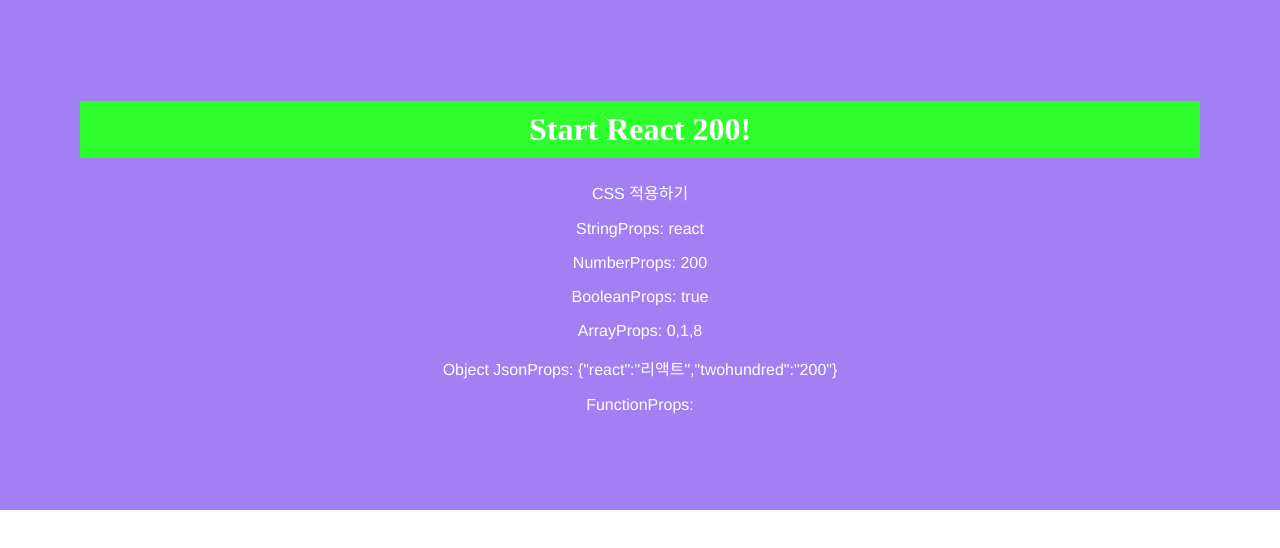
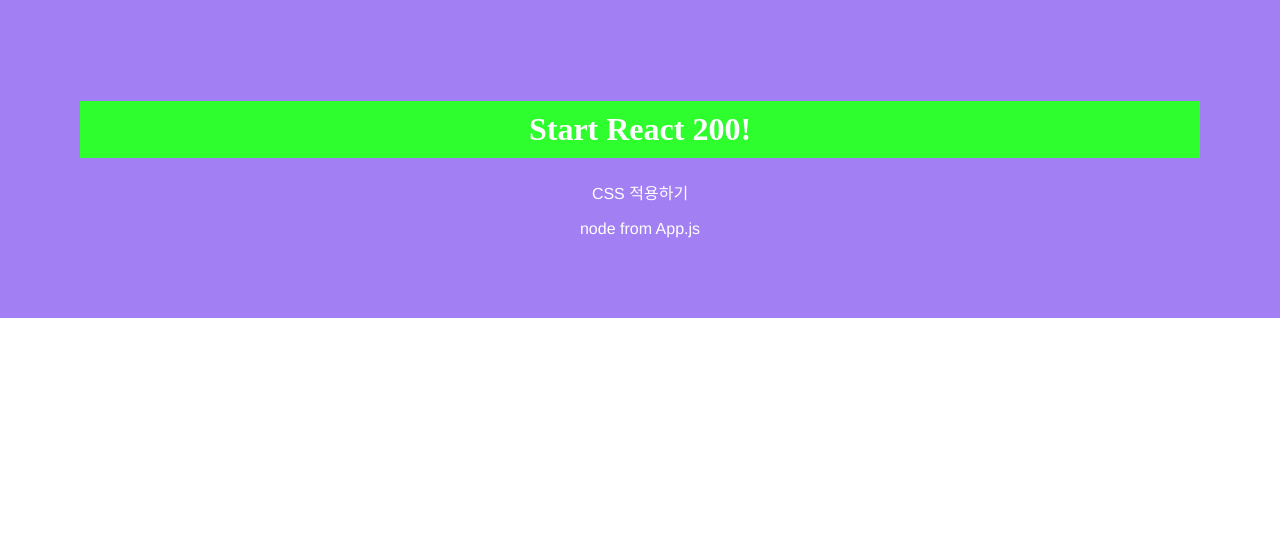
Before and after one commit to zakumann/React_200, a React (Create React App) app in the folder client/: page / in a window 1280 px wide. Shown: the top 548 px of the page. Built offline with nearby package versions, Linux system fonts and the light colour scheme.

Commit message:
07202023

```diff
--- a/client/src/App.js
+++ b/client/src/App.js
@@ -1,20 +1,15 @@
 import React from 'react';
 import './App.css';
-import PropsDatatype from './R200/R018_PropsDatatype'
+import PropsNode from './R200/R023_PropsNode'
 
 function App() {
   return (
     <div>
       <h1>Start React 200!</h1>
       <p>CSS 적용하기</p>
-      <PropsDatatype
-      String="react"
-      Number={200}
-      Boolean={1==1}
-      Array={[0,1,8]}
-      ObjectJson={{react:"리액트", twohundred:"200"}}
-      Function={console.log("FunctionProps: function")}
-      />
+      <PropsNode>
+        <span>node from App.js</span>
+      </PropsNode>
     </div>
   );
 }
--- /dev/null
+++ b/client/src/R200/R023_PropsNode.js
@@ -0,0 +1,13 @@
+import React, { Component } from 'react';
+
+class R023_PropsNode extends Component {
+    render(){
+        return (
+            <div style={{padding: "0px"}}>
+                {this.props.children}
+            </div>
+        )
+    }
+}
+
+export default R023_PropsNode;
```
Also changed, not shown: client/src/R200/R019_PropsBoolean.js (added, +17 -0 lines), client/src/R200/R020_PropsObjVal.js (added, +24 -0 lines), client/src/R200/R021_PropsRequired.js (added, +22 -0 lines), client/src/R200/R022_PropsDefault.js (added, +22 -0 lines).
